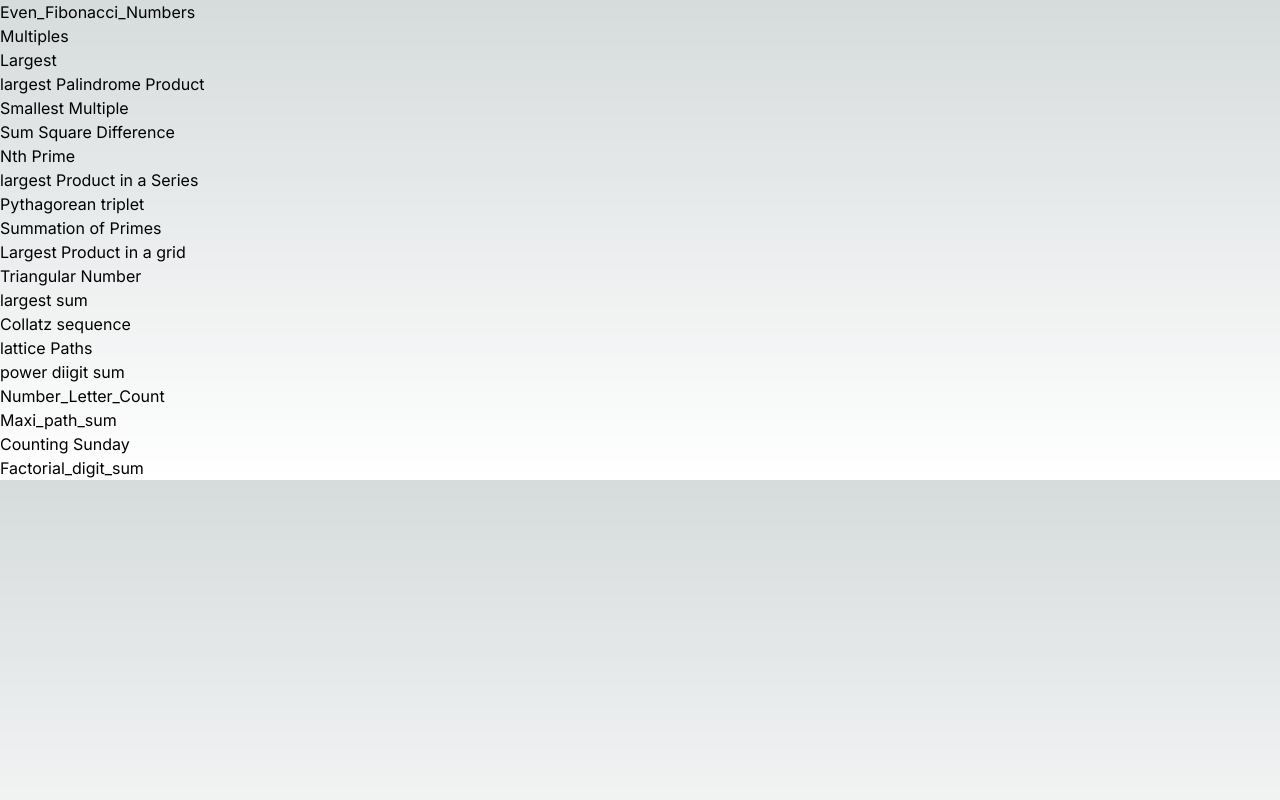
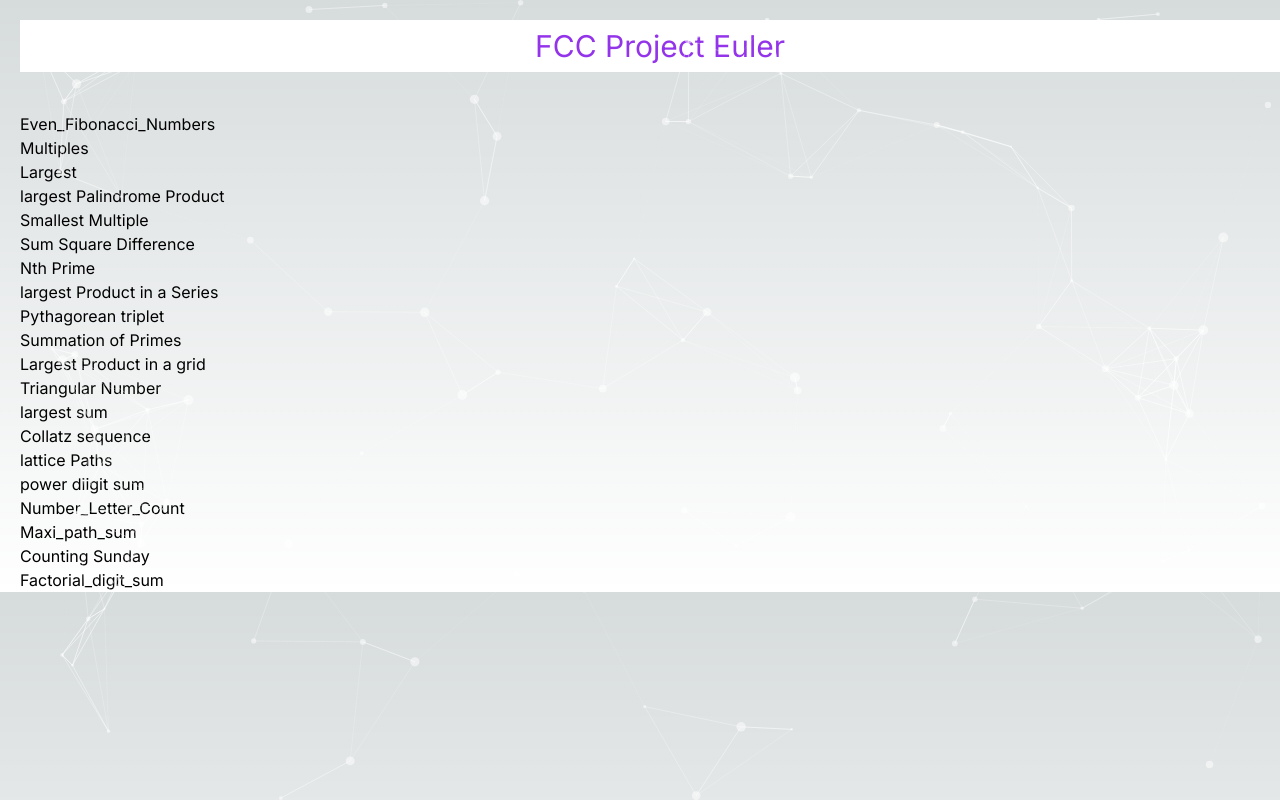
Before and after one commit to ragulpalanisamy/fcc_projects_euler, a Next.js app: page / in a window 1280 px wide. Built offline with nearby package versions, Linux system fonts and the light colour scheme.

Commit message:
feat: :sparkles: added the design to the home section

```diff
--- a/src/app/page.js
+++ b/src/app/page.js
@@ -6,7 +6,10 @@
 export default function Home() {
     return (
       <>
-    <Link href="/Even_Fibonacci_Numbers" style={{ marginRight: 10  }}>
+        <Design />
+        <div style={{ marginTop: 20, marginLeft: 20 }} className='container'>
+          <h1 className='text-3xl text-center p-2 bg-white text-purple-600 mb-10'> FCC Project Euler</h1>
+        <Link href="/Even_Fibonacci_Numbers" style={{ marginRight: 10   }}>
           Even_Fibonacci_Numbers
         </Link>
         <br></br>
@@ -85,6 +88,7 @@
         <Link href="../Pro-1/Factorial_digit_sum">
         Factorial_digit_sum
         </Link>
+        </div>
 
       </>
   )
--- a/src/components/Design.tsx
+++ b/src/components/Design.tsx
@@ -26,7 +26,7 @@
                 options={{
                     background: {
                         color: {
-                            value: "#0d47a1",
+                            value: "#0d",
                         },
                     },
                     fpsLimit: 120,
@@ -36,6 +36,7 @@
                                 enable: true,
                                 mode: "push",
                             },
+
                             onHover: {
                                 enable: true,
                                 mode: "repulse",
```
Lines whose indentation alone changed are shown as unchanged.
